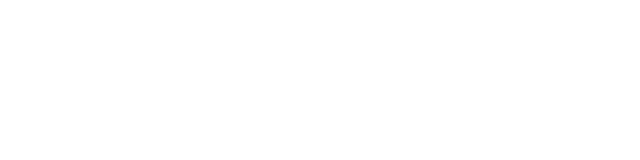
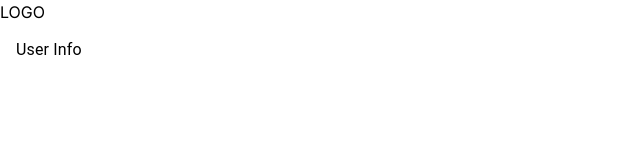
Before and after one commit to jason-ntu/ETHtaipei2024, a Next.js app in the folder web2/: page /user in a window 1280 px wide. Shown: the top 160 px of the page, without its empty margins (0-640 px from the left). Built offline with nearby package versions, Linux system fonts and the light colour scheme.

Commit message:
solved package.json merge conflict

```diff
--- a/web2/package.json
+++ b/web2/package.json
@@ -9,14 +9,11 @@
     "lint": "next lint"
   },
   "dependencies": {
-<<<<<<< HEAD
     "@emotion/react": "^11.11.4",
     "@emotion/styled": "^11.11.0",
     "@mui/material": "^5.15.14",
-=======
     "flowbite": "^2.3.0",
     "flowbite-react": "^0.7.5",
->>>>>>> 97422c9 (complete Card)
     "mongoose": "^8.2.3",
     "next": "14.1.4",
     "npm": "^10.5.0",
--- a/web2/src/app/user/page.tsx
+++ b/web2/src/app/user/page.tsx
@@ -1,7 +1,23 @@
+import { MenuItem, MenuList } from "@mui/material";
+
 const UserPage = () => {
     return (
         <div id="user-page">
+            <header>
+                <span>LOGO</span>
+            </header>
+            <main style={{display:"flex"}}>
+                <nav style={{width: '20vw'}}>
+                    <MenuList>
+                        <MenuItem>
+                            User Info
+                        </MenuItem>
+                    </MenuList>
+                </nav>
+                <div style={{flex: 1}}>
 
+                </div>
+            </main>
         </div>
     )
 }
```
